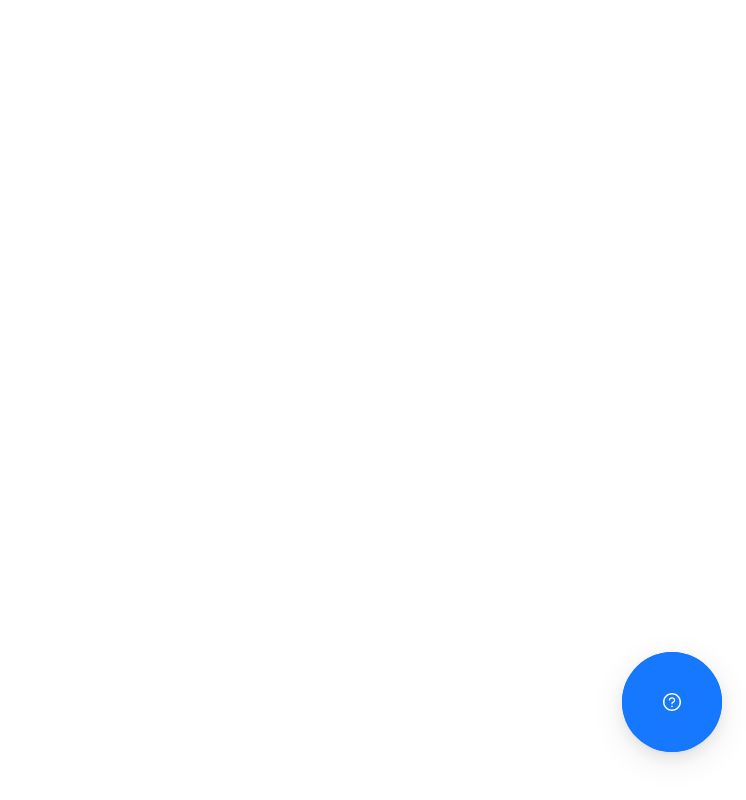
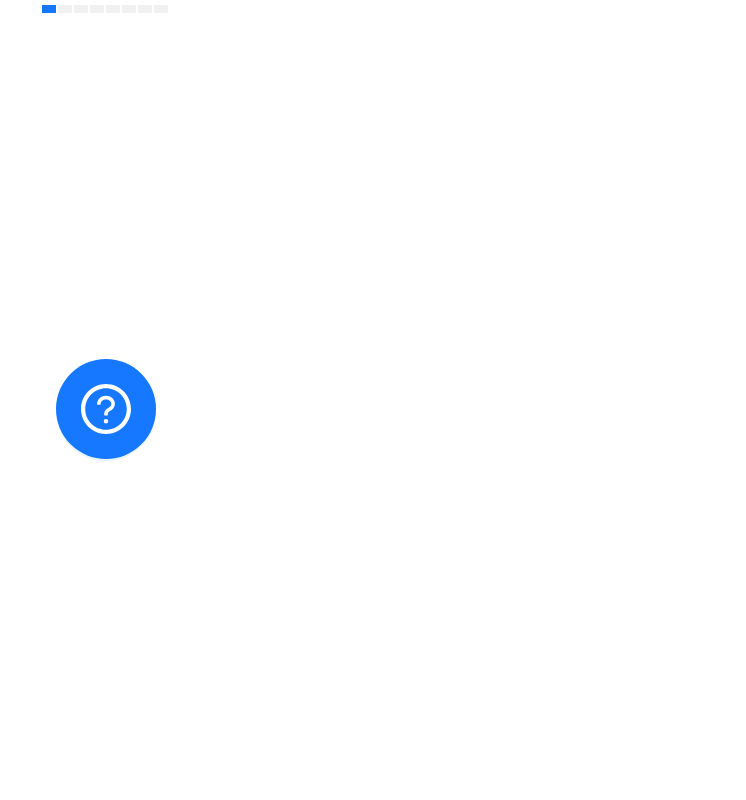
Before and after one commit to andrewzhivolup/dead_quest, a React (Create React App) app: page / in a window 1280 px wide. Shown: the whole page, without its empty margins (534-1280 px from the left). Built offline with nearby package versions, Linux system fonts and the light colour scheme.

Commit message:
feat: added First page and template of Second

```diff
--- a/src/App.js
+++ b/src/App.js
@@ -1,26 +1,19 @@
 import "./App.css";
-import { FirstPage } from "./pages/1-page";
+import {BrowserRouter, Route, Routes} from "react-router-dom";
+import {FirstPage} from "./pages/1-page";
+import {SecondPage} from "./pages/2-page";
 
 function App() {
-  return (
-    <div className="App">
-      <FirstPage />
-      {/* <header className="App-header">
-        <img src={logo} className="App-logo" alt="logo" />
-        <p>
-          Edit <code>src/App.js</code> and save to reload.
-        </p>
-        <a
-          className="App-link"
-          href="https://reactjs.org"
-          target="_blank"
-          rel="noopener noreferrer"
-        >
-          Learn React
-        </a>
-      </header> */}
-    </div>
-  );
+    return (
+        <div className="App">
+            <BrowserRouter>
+                <Routes>
+                    <Route path="/" element={<FirstPage/>}/>
+                    <Route path="75489384" element={<SecondPage/>}/>
+                </Routes>
+            </BrowserRouter>
+        </div>
+    );
 }
 
 export default App;
--- a/src/pages/1-page/ui/FirstPage.jsx
+++ b/src/pages/1-page/ui/FirstPage.jsx
@@ -1,18 +1,47 @@
 import React from "react";
 import cls from "./FirstPage.module.scss";
-import { FloatButton } from "antd";
-import { QuestionCircleOutlined } from "@ant-design/icons";
+import {Button, Modal, Progress} from "antd";
+import {QuestionCircleOutlined} from "@ant-design/icons";
+import {useNavigate} from "react-router-dom";
 
 const FirstPage = () => {
+    const navigate = useNavigate();
+    const next = () => {
+        navigate("/75489384");
+    };
+    const info = () => {
+        Modal.info({
+            title: 'Обучение?',
+            content: (
+                <div>
+                    <p>Я хочу сыграть с тобой в игру. Буду оставлять тебе подсказки или давать задачи на подумать, ответы на которые помогут перейти тебе на следующую страницу.</p>
+                    <p>Первая страница, тут всё легко - кнопка "ОК" перенесет тебя на следующую страницу.</p>
+                    <p>P.S.: сложность будет, как в российский квестах из 00-х, а может и нет.</p>
+                </div>
+            ),
+            onOk() {
+                next()
+            },
+        });
+    };
+
     return (
         <div className={cls.FirstPage}>
-      <FloatButton
-        icon={<QuestionCircleOutlined />}
+            <Progress
+                className={cls.ProgressBar}
+                percent={10}
+                steps={8}
+                showInfo={false}
+            />
+            <Button
+                className={cls.QuestButton}
+                type="primary"
                 shape="circle"
-        trigger="hover"
-        type="primary"
-        tooltip={<div>Documents</div>}
-        className={cls.QuestButton}
+                icon={<
+                    QuestionCircleOutlined
+                    style={{fontSize: '50px'}}
+                />}
+                onClick={info}
             />
         </div>
     );
--- a/src/pages/1-page/ui/FirstPage.module.scss
+++ b/src/pages/1-page/ui/FirstPage.module.scss
@@ -1,15 +1,27 @@
-.FirstPage{
-    height: 100vh;
-    width: 100%;
-    display: flex;
-    align-items: center;
-    justify-content: center;
+.FirstPage {
+  height: 100vh;
+  width: 100%;
+  display: flex;
+  align-items: center;
+  justify-content: center;
+  flex-direction: column;
 }
 
-.QuestButton{
-    width: 100px;
-    height: 100px;
-    display: flex;
-    align-items: center;
-    justify-content: center;
+:root {
+  --btn-size: 100px;
 }
+
+.QuestButton {
+  width: var(--btn-size) !important;
+  height: var(--btn-size);
+  margin: auto;
+}
+
+.QuestLogo {
+  width: var(--btn-size);
+  height: var(--btn-size);
+}
+
+.ProgressBar{
+  padding: 5px;
+}
--- /dev/null
+++ b/src/pages/2-page/index.js
@@ -0,0 +1,3 @@
+import SecondPage from "./ui/SecondPage";
+
+export {SecondPage}
--- /dev/null
+++ b/src/pages/2-page/ui/SecondPage.jsx
@@ -0,0 +1,22 @@
+import React from "react";
+import cls from "./SecondPage.module.scss";
+import {Progress} from "antd";
+
+const SecondPage = () => {
+
+    return (
+        <div className={cls.SecondPage}>
+            <Progress
+                className={cls.ProgressBar}
+                percent={20}
+                steps={8}
+                showInfo={false}
+            />
+            <div>
+
+            </div>
+        </div>
+    );
+};
+
+export default SecondPage;
--- /dev/null
+++ b/src/pages/2-page/ui/SecondPage.module.scss
@@ -0,0 +1,7 @@
+.SecondPage {
+
+}
+
+.ProgressBar{
+  padding: 5px;
+}
```
Lines whose indentation alone changed are shown as unchanged.
